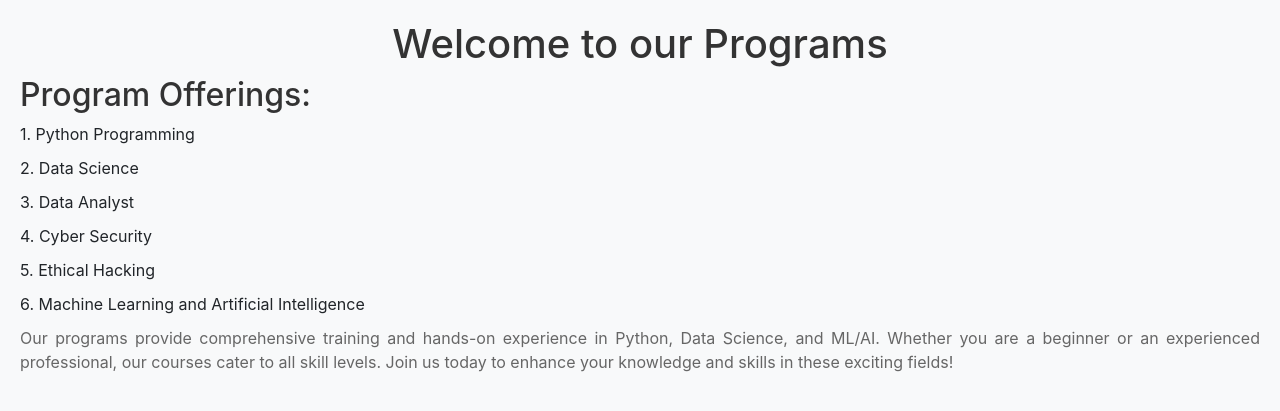
After one commit to Prateikx/bignalytics, a Flask app: template templates/programs.html in a window 1280 px wide. The commit adds this page. Shown: the top 411 px of the page. Run offline with Flask 3, Linux system fonts and the light colour scheme; the template is opened without the code that fills it, so the values that code supplies are empty; some libraries are stand-ins or nearby versions.

```diff
--- a/app.py
+++ b/app.py
@@ -36,8 +36,6 @@ def index():
     except:
         print('exception')
         return render_template('index.html')
-
-
 
 
 @app.route('/submit', methods=["POST"])
--- a/templates/login.html
+++ b/templates/login.html
@@ -37,12 +37,12 @@
                 </li>
 
                 <li class="nav-item">
-                    <a class="nav-link" href="#">Programs offered</a>
+                    <a class="nav-link" href="/programs">Programs offered</a>
                 </li>
                 <li class="nav-item">
                     <a class="nav-link" href="#">Pricing</a>
                 </li>
-                <li class="nav-item dropdown">
+                <!-- <li class="nav-item dropdown">
                     <a class="nav-link dropdown-toggle" href="#" id="navbarDropdownMenuLink" role="button"
                         data-toggle="dropdown" aria-haspopup="true" aria-expanded="false">
                         Dropdowns
@@ -52,7 +52,7 @@
                         <a class="dropdown-item" href="#">Another action</a>
                         <a class="dropdown-item" href="#">Something else here</a>
                     </div>
-                </li>
+                </li> -->
             </ul>
         </div>
     </nav>
--- /dev/null
+++ b/templates/programs.html
@@ -0,0 +1,62 @@
+<!DOCTYPE html>
+<html>
+
+<head>
+    <title>Program Offerings</title>
+    <link rel="stylesheet" href="https://stackpath.bootstrapcdn.com/bootstrap/4.5.2/css/bootstrap.min.css">
+    <style>
+        body {
+            background-color: #f8f9fa;
+            padding: 20px;
+        }
+
+        h1 {
+            text-align: center;
+            color: #333;
+        }
+
+        h2 {
+            color: #333;
+        }
+
+        ul {
+            list-style-type: none;
+            padding: 0;
+            margin: 0;
+        }
+
+        li {
+            margin-bottom: 10px;
+        }
+
+        p {
+            text-align: justify;
+            color: #666;
+        }
+    </style>
+</head>
+
+<body>
+    <h1>Welcome to our Programs</h1>
+
+    <h2>Program Offerings:</h2>
+
+    <ul>
+      <li>1. Python Programming</li>
+      <li>2. Data Science</li>
+      <li>3. Data Analyst</li>
+      <li>4. Cyber Security</li>
+      <li>5. Ethical Hacking</li>
+      <li>6. Machine Learning and Artificial Intelligence</li>
+    </ul>
+
+    <p>
+      Our programs provide comprehensive training and hands-on experience in Python, Data Science, and ML/AI.
+      Whether you are a beginner or an experienced professional, our courses cater to all skill levels.
+      Join us today to enhance your knowledge and skills in these exciting fields!
+    </p>
+
+    <!-- Additional content or sections can be added as needed -->
+  </body>
+
+</html>
```
Also changed, not shown: temp.py (added, +20 -0 lines), templates/Signup.html (+4 -4 lines).
